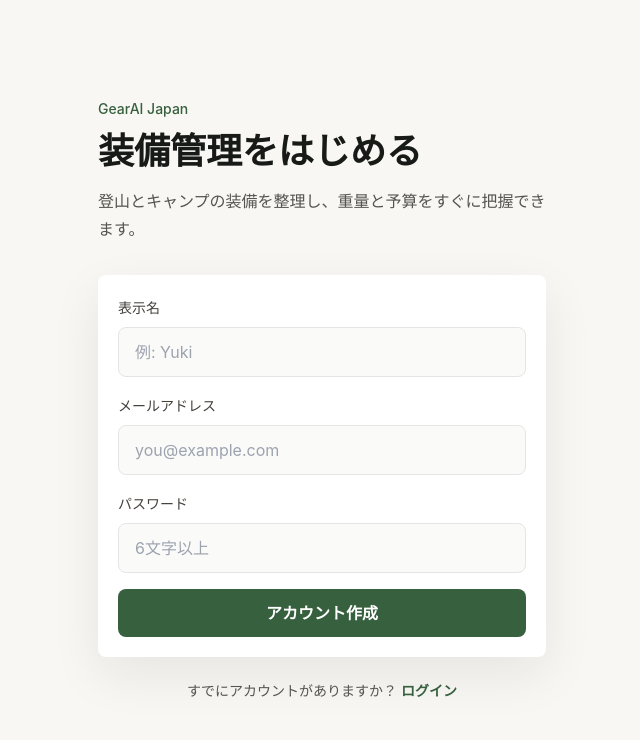
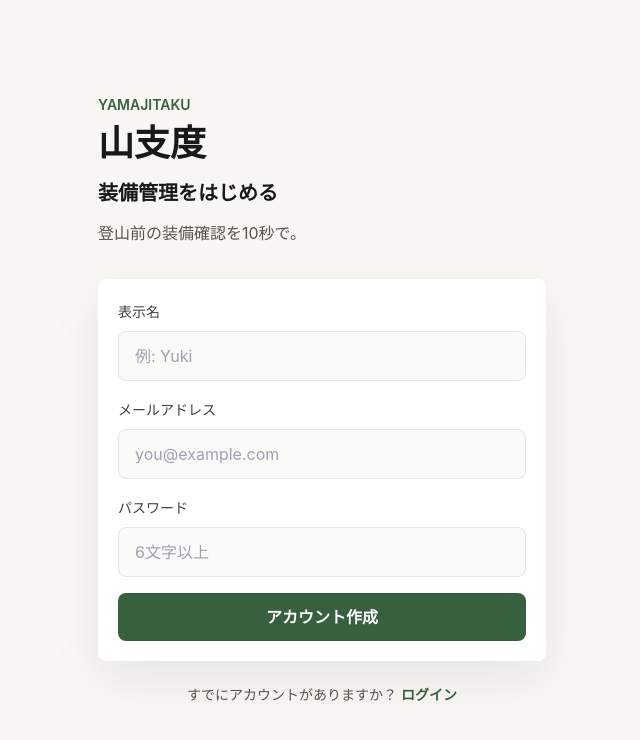
Before and after one commit to fuminopic/gearai-japan, a Next.js app: page /signup in a window 1280 px wide. Shown: the top 740 px of the page, without its empty margins (318-958 px from the left). Built offline with nearby package versions, Linux system fonts and the light colour scheme.

Commit message:
Implement branding update v1

```diff
--- a/app/(app)/dashboard/page.tsx
+++ b/app/(app)/dashboard/page.tsx
@@ -13,12 +13,13 @@ export default async function DashboardPage() {
     <div className="space-y-6">
       <section className="flex flex-col gap-4 md:flex-row md:items-end md:justify-between">
         <div>
-          <p className="text-sm font-semibold text-forest-700">GearAI Japan</p>
+          <p className="text-sm font-semibold text-forest-700">YAMAJITAKU</p>
+          <p className="mt-1 text-xl font-semibold tracking-normal text-ink">山支度</p>
           <h1 className="mt-2 text-3xl font-semibold tracking-normal text-ink">
             マイギア
           </h1>
           <p className="mt-2 text-sm leading-6 text-stone-600">
-            装備の重量、価値、持っているものをひと目で確認できます。
+            登山前の装備確認を10秒で。
           </p>
         </div>
         <Link
--- a/app/layout.tsx
+++ b/app/layout.tsx
@@ -3,8 +3,23 @@ import type { Metadata } from "next";
 import "./globals.css";
 
 export const metadata: Metadata = {
-  title: "GearAI Japan",
-  description: "日本の登山・キャンプ装備を管理し、重量と予算を把握するAIプラットフォーム。"
+  title: {
+    default: "山支度 | YAMAJITAKU",
+    template: "%s | 山支度"
+  },
+  description: "登山前の装備確認を10秒で。",
+  openGraph: {
+    title: "山支度 | YAMAJITAKU",
+    description: "登山前の装備確認を10秒で。",
+    siteName: "山支度",
+    locale: "ja_JP",
+    type: "website"
+  },
+  twitter: {
+    card: "summary",
+    title: "山支度 | YAMAJITAKU",
+    description: "登山前の装備確認を10秒で。"
+  }
 };
 
 export default function RootLayout({
--- a/src/components/app-nav.tsx
+++ b/src/components/app-nav.tsx
@@ -20,8 +20,11 @@ export function AppNav() {
     <>
       <header className="sticky top-0 z-20 border-b border-stone-200/70 bg-trail-50/90 px-5 py-4 backdrop-blur">
         <div className="mx-auto flex max-w-5xl items-center justify-between">
-          <Link href="/dashboard" className="text-lg font-semibold tracking-normal text-ink">
-            GearAI
+          <Link href="/dashboard" className="leading-none text-ink">
+            <span className="block text-lg font-semibold tracking-normal">山支度</span>
+            <span className="block text-[10px] font-semibold text-forest-700">
+              YAMAJITAKU
+            </span>
           </Link>
           <form action={signOut}>
             <button className="rounded-lg bg-white px-4 py-2 text-sm font-medium text-stone-700 shadow-sm">
@@ -50,8 +53,9 @@ export function AppNav() {
       </nav>
 
       <aside className="fixed left-0 top-0 hidden h-screen w-24 border-r border-stone-200 bg-white px-3 py-5 md:block">
-        <Link href="/dashboard" className="mb-8 block text-center text-sm font-semibold text-forest-700">
-          GearAI
+        <Link href="/dashboard" className="mb-8 block text-center leading-none text-forest-700">
+          <span className="block text-sm font-semibold text-ink">山支度</span>
+          <span className="mt-1 block text-[9px] font-semibold">YAMAJITAKU</span>
         </Link>
         <div className="space-y-3">
           {navItems.map((item) => {
--- a/src/components/auth-form.tsx
+++ b/src/components/auth-form.tsx
@@ -15,12 +15,13 @@ export function AuthForm({ mode, action, error }: AuthFormProps) {
     <main className="min-h-screen bg-trail-50 px-5 py-8 text-ink">
       <div className="mx-auto flex min-h-[calc(100vh-4rem)] w-full max-w-md flex-col justify-center">
         <div className="mb-8">
-          <p className="mb-3 text-sm font-medium text-forest-700">GearAI Japan</p>
-          <h1 className="text-4xl font-semibold tracking-normal">
+          <p className="mb-2 text-sm font-semibold text-forest-700">YAMAJITAKU</p>
+          <h1 className="text-4xl font-semibold tracking-normal text-ink">山支度</h1>
+          <p className="mt-4 text-xl font-semibold tracking-normal text-ink">
             {isSignup ? "装備管理をはじめる" : "おかえりなさい"}
-          </h1>
-          <p className="mt-4 text-base leading-7 text-stone-600">
-            登山とキャンプの装備を整理し、重量と予算をすぐに把握できます。
+          </p>
+          <p className="mt-3 text-base leading-7 text-stone-600">
+            登山前の装備確認を10秒で。
           </p>
         </div>
 
```
Also changed, not shown: 1 other file (tests, documents, lock files or other folders).
